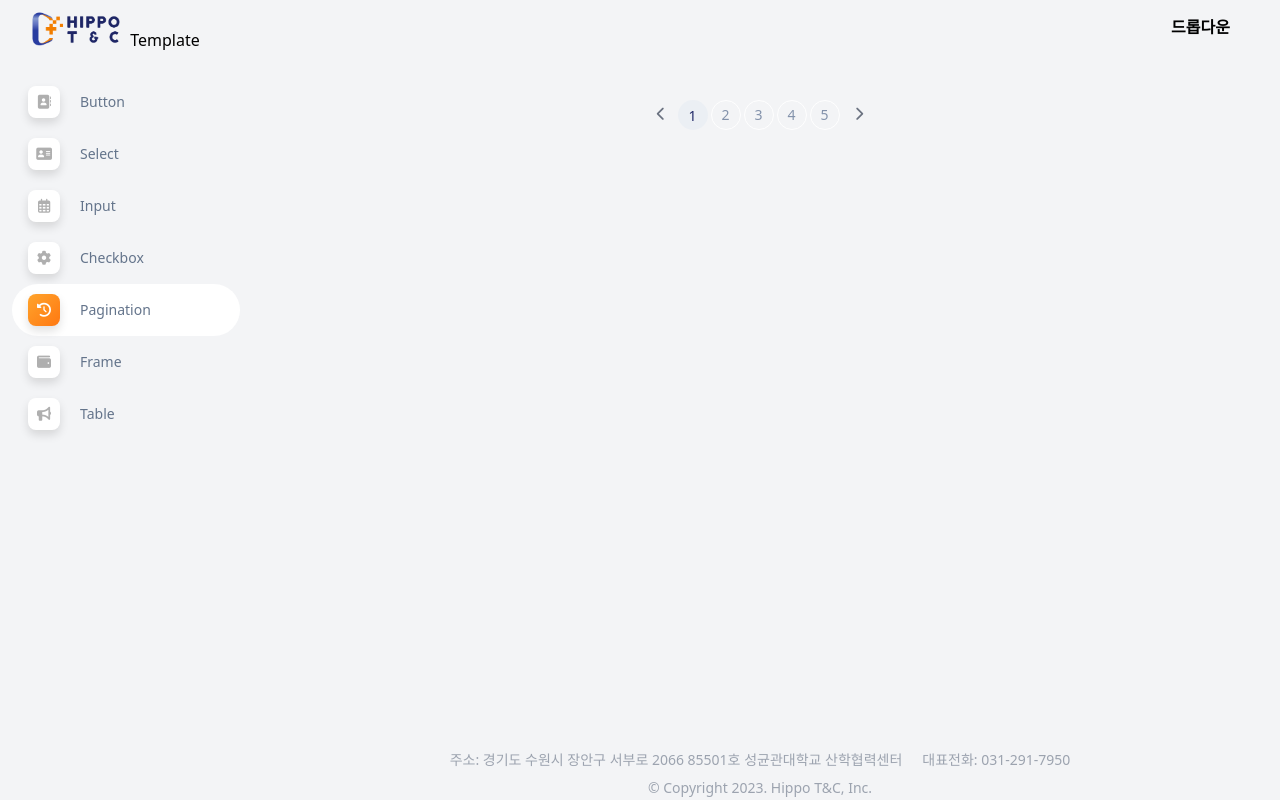
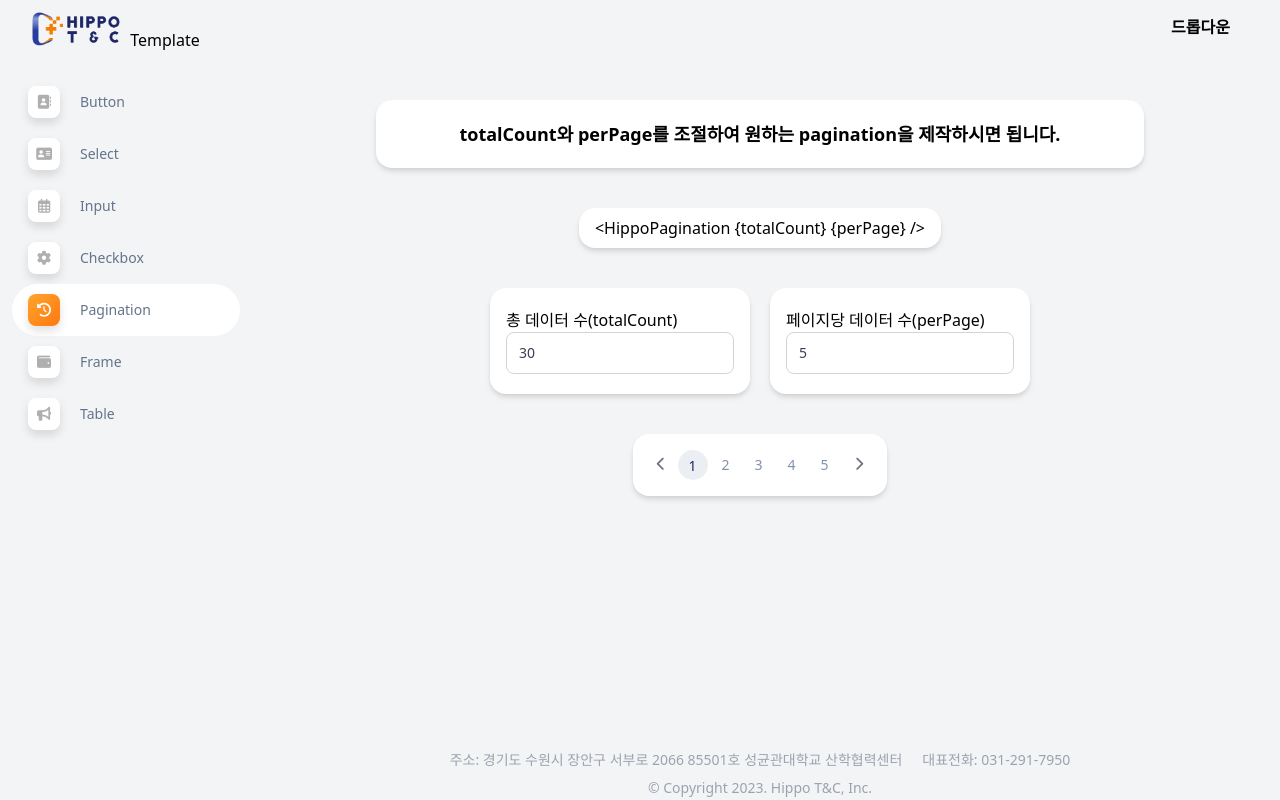
Before and after one commit to hippotnc-skku/template, a SvelteKit app: page /pagination in a window 1280 px wide. Built offline with nearby package versions, Linux system fonts and the light colour scheme.

Commit message:
input 제외 완성

```diff
--- a/src/lib/components/hippocomponent/pagination/HippoPagination.svelte
+++ b/src/lib/components/hippocomponent/pagination/HippoPagination.svelte
@@ -16,14 +16,14 @@
 		if (Number(activeUrl) === 1) return;
 		let query = new URLSearchParams($page.url.searchParams.toString())
 		query.set('page',  (Number(activeUrl) - 1).toString())
-		goto(`${$page.url.pathname}?${query}`);
+		goto(`${$page.url.pathname}?${query}`, { invalidateAll: true });
 	};
 	// 다음(한 페이지)으로 가기
 	const next = () => {
 		if (Number(activeUrl) === Math.ceil(totalCount / perPage)) return;
 		let query = new URLSearchParams($page.url.searchParams.toString())
 		query.set('page',  (Number(activeUrl) + 1).toString())
-		goto(`${$page.url.pathname}?${query}`);
+		goto(`${$page.url.pathname}?${query}`, { invalidateAll: true });
 	};
 
 	// 페이지 갱신시에도 항상 5개의 페이지 번호가 있게끔 하기 (ex: 1,2,3,4,5)
--- a/src/routes/input/+page.svelte
+++ b/src/routes/input/+page.svelte
@@ -0,0 +1,28 @@
+<script>
+	import { HippoInput, HippoWhiteFrame } from "$lib/components/hippocomponent";
+
+
+</script>
+
+<div class="flex flex-col items-center">
+  <div class="flex justify-center w-full">
+    <HippoWhiteFrame class="text-center py-5 w-[80%] space-y-1">
+      <div class="text-lg font-bold">
+        크기 변환은 padding, width을 조절하시면 됩니다.
+      </div>
+      <div class="text-lg font-bold">
+        그 이외에 id나 type를 넣으시면 적용이됩니다.(ex: type = "submit", id="id")
+      </div>
+    </HippoWhiteFrame>
+  </div>
+
+
+  <div class="flex justify-center mt-5 w-[80%]">
+    <HippoWhiteFrame class="px-4 py-5 w-full">
+      <div>
+        input 1
+      </div>
+      <HippoInput name="totalCount" placeholder="input 1" class="w-full"  />
+    </HippoWhiteFrame>
+  </div>
+</div>
--- a/src/routes/pagination/+page.svelte
+++ b/src/routes/pagination/+page.svelte
@@ -1,13 +1,47 @@
 <script>
-  import {HippoPagination} from '$lib/components/hippocomponent'
+  import {HippoPagination, HippoWhiteFrame} from '$lib/components/hippocomponent'
+	import HippoInput from '$lib/components/hippocomponent/input/HippoInput.svelte';
 
-  const totalCount = 30
-  const perPage = 5
+  let totalCount = 30
+  let perPage = 5
+
+  const codeString = "<HippoPagination {totalCount} {perPage} />"
 </script>
 
 
-<div class="flex items-center mt-5">
-  <div class="w-full max-w-full px-3 mt-0 flex justify-center">
+<div class="flex flex-col items-center mt-5 space-y-10">
+
+  <div class="flex justify-center w-full">
+    <HippoWhiteFrame class="text-center py-5 w-[80%] space-y-1">
+      <div class="text-lg font-bold">
+        totalCount와 perPage를 조절하여 원하는 pagination을 제작하시면 됩니다.
+      </div>
+    </HippoWhiteFrame>
+  </div>
+
+
+  <HippoWhiteFrame class="px-4 py-2">
+      {codeString}
+  </HippoWhiteFrame>
+
+
+  <div class="flex gap-5">
+    <HippoWhiteFrame class="px-4 py-5">
+      <div>
+        총 데이터 수(totalCount)
+      </div>
+      <HippoInput name="totalCount" placeholder="총 데이터 개수" bind:value={totalCount} />
+    </HippoWhiteFrame>
+
+    <HippoWhiteFrame class="px-4 py-5">
+      <div>
+        페이지당 데이터 수(perPage)
+      </div>
+      <HippoInput name="perPage" placeholder="페이지당 데이터 수" bind:value={perPage} />
+    </HippoWhiteFrame>
+  </div>
+
+  <HippoWhiteFrame class="px-3 py-4">
     <HippoPagination {totalCount} {perPage} />
-  </div>
+  </HippoWhiteFrame>
 </div>
```
